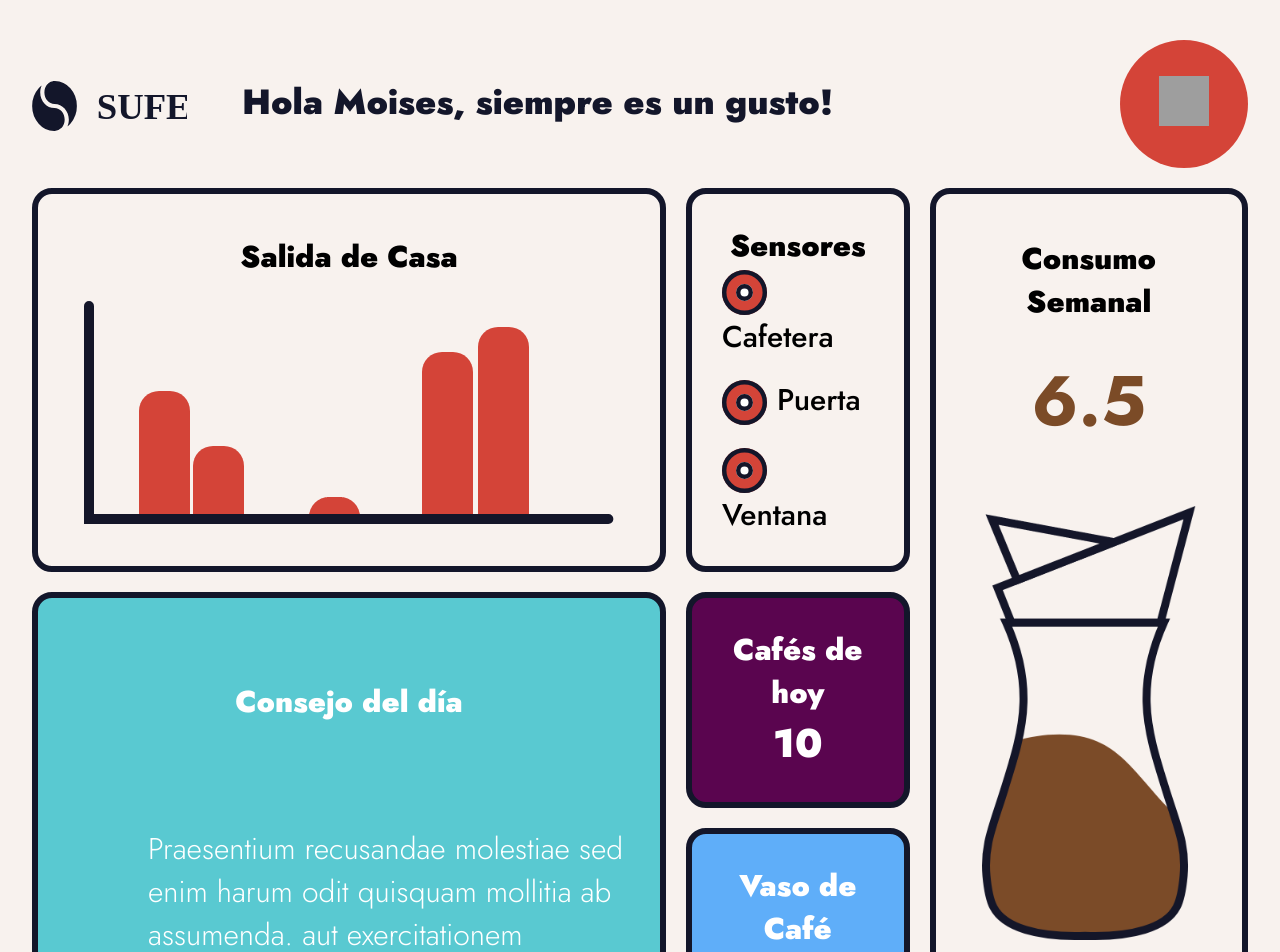
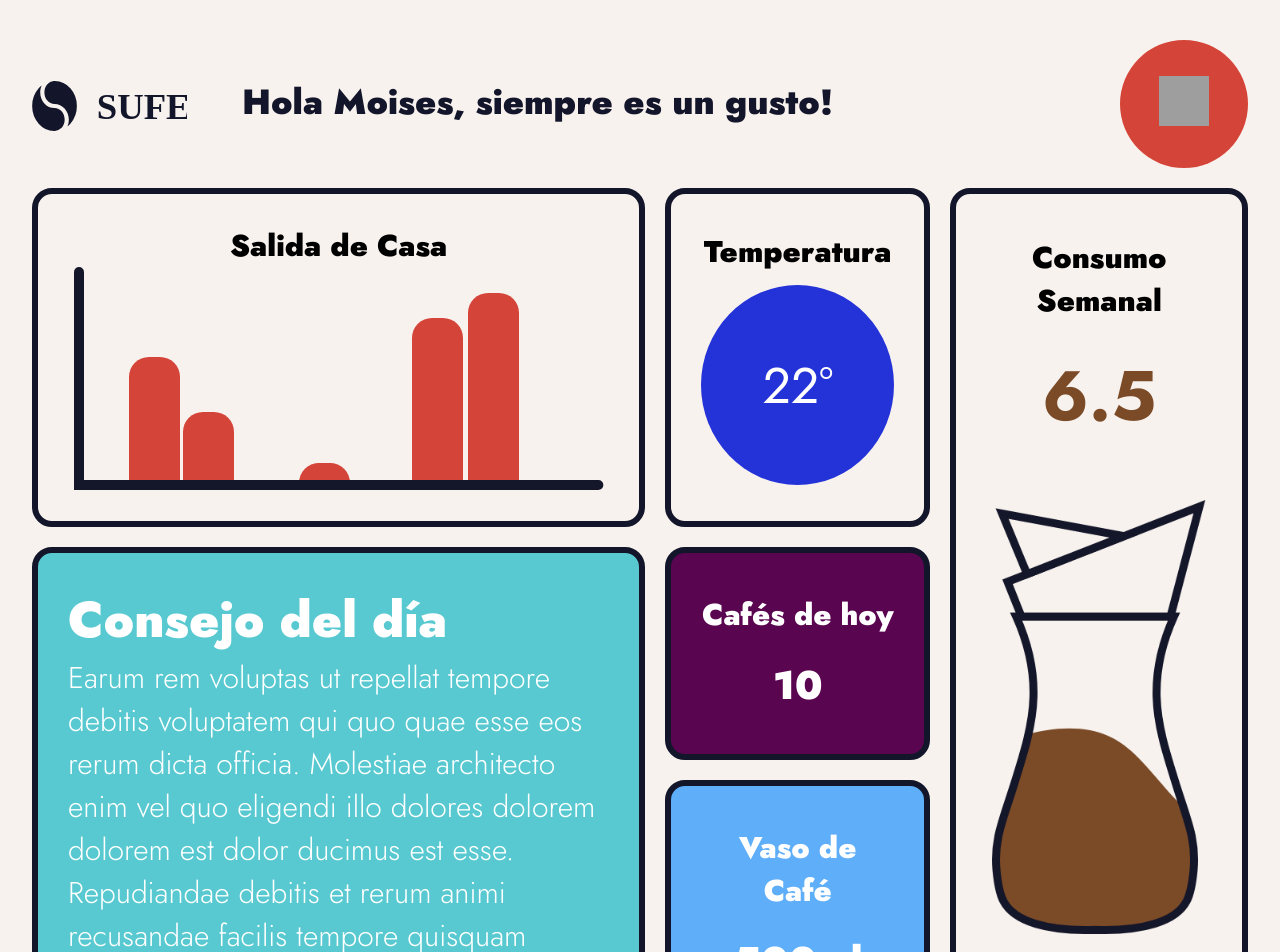
Before and after one commit to juanjosalco/Coffe_Tracker_IoT, a React (Create React App) app in the folder coffee-tracker/: page /dashboard in a window 1280 px wide. Shown: the top 952 px of the page. Built offline with nearby package versions, Linux system fonts and the light colour scheme; grey boxes are pictures that could not be loaded.

Commit message:
widget temperatura

```diff
--- a/coffee-tracker/src/CSS/user.css
+++ b/coffee-tracker/src/CSS/user.css
@@ -93,7 +93,6 @@
 }
 
 .sleep section p{
-    margin-left: 8rem;
     font-size: 3rem;
     font-weight: 300;
     color: #ffffff;
@@ -167,3 +166,24 @@
     background-size: contain;
     background-repeat: no-repeat;
 }
+
+#consejo{
+    place-items: start;
+    font-size: 5rem;
+}
+
+#consejo section{
+    place-items: start;
+}
+
+.temperatura{
+    display: flex;
+    background-color: #2433d8;
+    justify-content: center;
+    align-items: center;
+    border-radius: 100%;
+    color: white;
+    width: 100%;
+    height: 200px;
+    font-size: 5rem;
+}
--- a/coffee-tracker/src/Views/Dashboard.js
+++ b/coffee-tracker/src/Views/Dashboard.js
@@ -23,15 +23,13 @@ function Dashboard() {
             <article className="section sleep" id="consejo">
                 <p>Consejo del día</p>
                 <section>
-                    <p>Praesentium recusandae molestiae sed enim harum odit quisquam mollitia ab assumenda. aut exercitationem</p>
+                    <p>Earum rem voluptas ut repellat tempore debitis voluptatem qui quo quae esse eos rerum dicta officia. Molestiae architecto enim vel quo eligendi illo dolores dolorem dolorem est dolor ducimus est esse. Repudiandae debitis et rerum animi recusandae facilis tempore quisquam voluptatum tempora.</p>
                 </section>
             </article>
             <article className="section sensor">
-                <p>Sensores</p>
-                <section className="sensores">
-                    <p><span></span>Cafetera</p>
-                    <p><span></span>Puerta</p>
-                    <p><span></span>Ventana</p>
+                <p>Temperatura</p>
+                <section className="temperatura">
+                    <p>22°</p>
                 </section>
             </article>
             <article className="section coffee">
```
